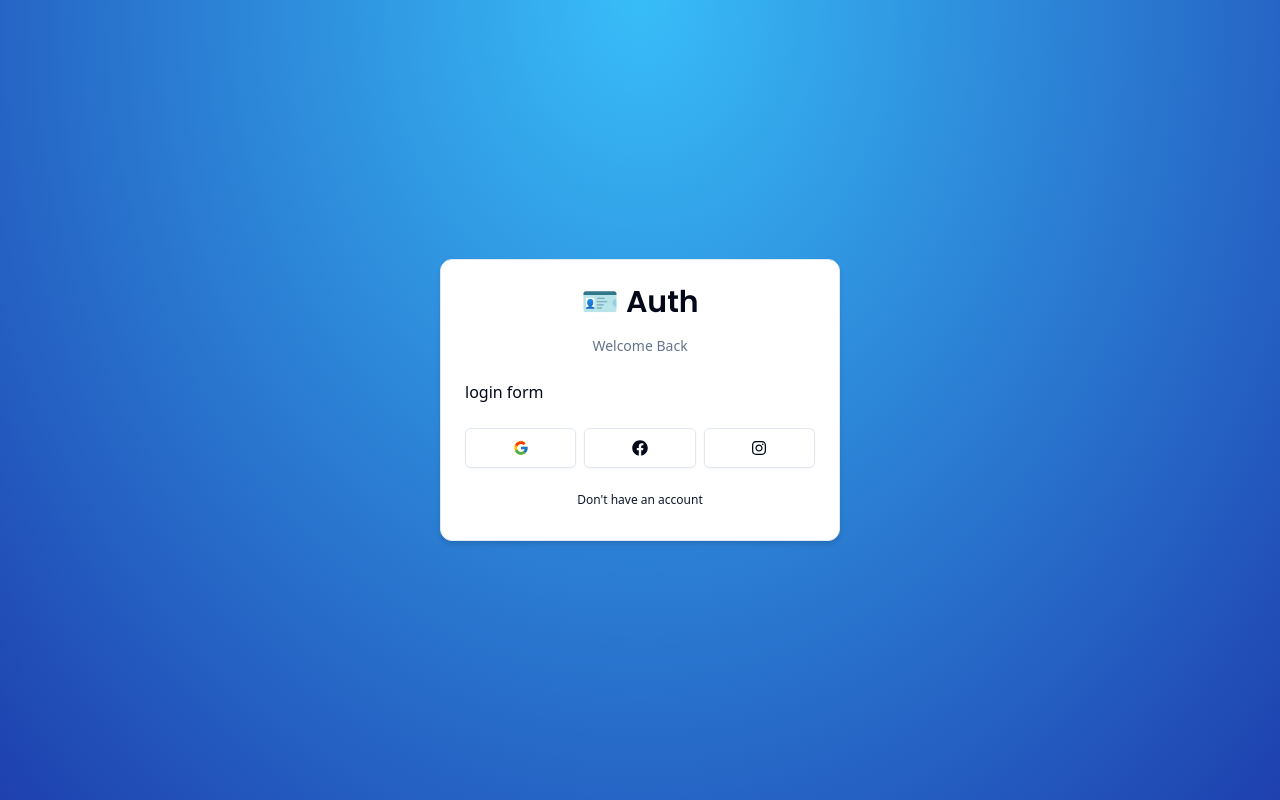
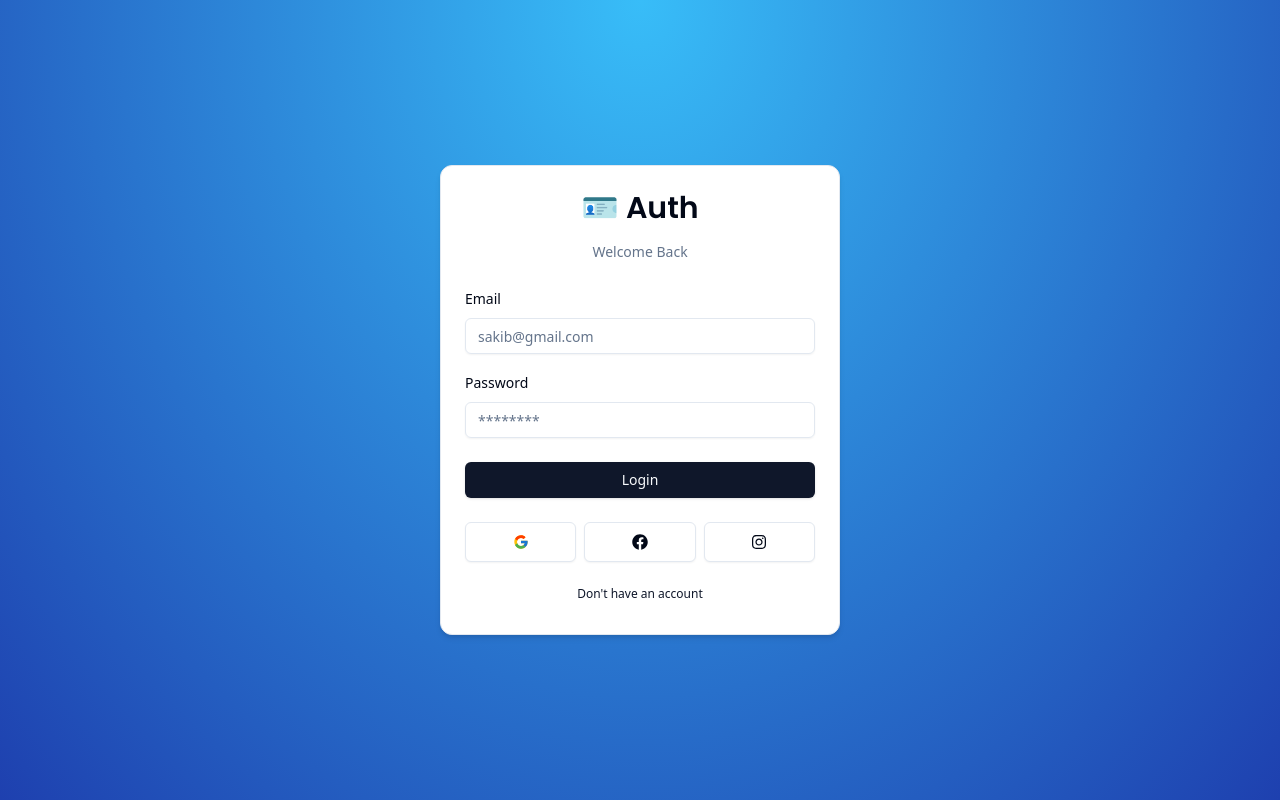
Before and after one commit to taut0logy/Serenite, a Next.js app in the folder support-group/: page /auth/login in a window 1280 px wide. Built offline with nearby package versions, Linux system fonts and the light colour scheme.

Commit message:
Login Form

```diff
--- a/support-group/components/auth/login-form.tsx
+++ b/support-group/components/auth/login-form.tsx
@@ -1,11 +1,97 @@
+'use client';
 import { CardWrapper } from './card-wrapper';
+import { useForm } from 'react-hook-form';
+import { zodResolver } from '@hookform/resolvers/zod';
+
+import * as z from "zod";
+import { LoginSchema } from '@/schemas';
+import { Input } from '@/components/ui/input';
+
+import { Button } from '@/components/ui/button';
+
+import { FormSuccess } from '@/components/form-success';
+
+import {
+  Form,
+  FormControl,
+  FormField,
+  FormItem,
+  FormLabel,
+  FormMessage,
+} from '@/components/ui/form';
+
+import { FormError } from '@/components/form-error';
 
 export const LoginForm = () => {
+
+  const form = useForm<z.infer<typeof LoginSchema>>({
+    resolver: zodResolver(LoginSchema),
+    defaultValues: {
+      email: '',
+      password: '',
+    },
+  });
+
+  const onSubmit = (values: z.infer<typeof LoginSchema>) => {
+    console.log(values);
+  }
+
   return (
     <CardWrapper
-    headerLabel='Welcome Back'
-    backButtonLabel="Don't have an account" backButtonHref='/auth/register'
-    showSocial>
-      login form
+      headerLabel='Welcome Back'
+      backButtonLabel="Don't have an account" backButtonHref='/auth/register'
+      showSocial>
+      <Form {...form}>
+        <form onSubmit={form.handleSubmit(onSubmit)}
+          className='space-y-6'>
+
+          <div className='space-y-4'>
+
+            <FormField control={form.control} name='email'
+              render={({ field }) =>
+              (
+                <FormItem>
+                  <FormLabel>Email</FormLabel>
+                  <FormControl>
+                    <Input {...field}
+                      placeholder='sakib@gmail.com'
+                      type='email'
+                    />
+                  </FormControl>
+                  <FormMessage />
+                </FormItem>
+              )}>
+
+            </FormField>
+
+            <FormField control={form.control} name='password'
+              render={({ field }) =>
+              (
+                <FormItem>
+                  <FormLabel>Password</FormLabel>
+                  <FormControl>
+                    <Input {...field}
+                      placeholder='********'
+                      type='password'
+                    />
+                  </FormControl>
+                  <FormMessage />
+                </FormItem>
+              )}>
+
+            </FormField>
+
+          </div>
+
+          <FormError message="" />
+          <FormSuccess message="" />
+
+          <Button type='submit'
+            className='w-full' >
+            Login
+          </Button>
+
+        </form>
+      </Form>
     </CardWrapper>);
 }
--- /dev/null
+++ b/support-group/components/form-error.tsx
@@ -0,0 +1,18 @@
+import { ExclamationTriangleIcon } from "@radix-ui/react-icons";
+
+interface FormErrorProps {
+  message?: string;
+};
+
+export const FormError = ({
+  message,
+}: FormErrorProps) => {
+  if (!message) return null;
+
+  return (
+    <div className="bg-destructive/15 p-3 rounded-md flex items-center gap-x-2 text-sm text-destructive">
+      <ExclamationTriangleIcon className="h-4 w-4" />
+      <p>{message}</p>
+    </div>
+  );
+};
--- /dev/null
+++ b/support-group/components/form-success.tsx
@@ -0,0 +1,18 @@
+import { CheckCircledIcon } from "@radix-ui/react-icons";
+
+interface FormSuccessProps {
+  message?: string;
+};
+
+export const FormSuccess = ({
+  message,
+}: FormSuccessProps) => {
+  if (!message) return null;
+
+  return (
+    <div className="bg-emerald-500/15 p-3 rounded-md flex items-center gap-x-2 text-sm text-emerald-500">
+      <CheckCircledIcon className="h-4 w-4" />
+      <p>{message}</p>
+    </div>
+  );
+};
--- /dev/null
+++ b/support-group/components/ui/form.tsx
@@ -0,0 +1,178 @@
+"use client"
+
+import * as React from "react"
+import * as LabelPrimitive from "@radix-ui/react-label"
+import { Slot } from "@radix-ui/react-slot"
+import {
+  Controller,
+  ControllerProps,
+  FieldPath,
+  FieldValues,
+  FormProvider,
+  useFormContext,
+} from "react-hook-form"
+
+import { cn } from "@/lib/utils"
+import { Label } from "@/components/ui/label"
+
+const Form = FormProvider
+
+type FormFieldContextValue<
+  TFieldValues extends FieldValues = FieldValues,
+  TName extends FieldPath<TFieldValues> = FieldPath<TFieldValues>
+> = {
+  name: TName
+}
+
+const FormFieldContext = React.createContext<FormFieldContextValue>(
+  {} as FormFieldContextValue
+)
+
+const FormField = <
+  TFieldValues extends FieldValues = FieldValues,
+  TName extends FieldPath<TFieldValues> = FieldPath<TFieldValues>
+>({
+  ...props
+}: ControllerProps<TFieldValues, TName>) => {
+  return (
+    <FormFieldContext.Provider value={{ name: props.name }}>
+      <Controller {...props} />
+    </FormFieldContext.Provider>
+  )
+}
+
+const useFormField = () => {
+  const fieldContext = React.useContext(FormFieldContext)
+  const itemContext = React.useContext(FormItemContext)
+  const { getFieldState, formState } = useFormContext()
+
+  const fieldState = getFieldState(fieldContext.name, formState)
+
+  if (!fieldContext) {
+    throw new Error("useFormField should be used within <FormField>")
+  }
+
+  const { id } = itemContext
+
+  return {
+    id,
+    name: fieldContext.name,
+    formItemId: `${id}-form-item`,
+    formDescriptionId: `${id}-form-item-description`,
+    formMessageId: `${id}-form-item-message`,
+    ...fieldState,
+  }
+}
+
+type FormItemContextValue = {
+  id: string
+}
+
+const FormItemContext = React.createContext<FormItemContextValue>(
+  {} as FormItemContextValue
+)
+
+const FormItem = React.forwardRef<
+  HTMLDivElement,
+  React.HTMLAttributes<HTMLDivElement>
+>(({ className, ...props }, ref) => {
+  const id = React.useId()
+
+  return (
+    <FormItemContext.Provider value={{ id }}>
+      <div ref={ref} className={cn("space-y-2", className)} {...props} />
+    </FormItemContext.Provider>
+  )
+})
+FormItem.displayName = "FormItem"
+
+const FormLabel = React.forwardRef<
+  React.ElementRef<typeof LabelPrimitive.Root>,
+  React.ComponentPropsWithoutRef<typeof LabelPrimitive.Root>
+>(({ className, ...props }, ref) => {
+  const { error, formItemId } = useFormField()
+
+  return (
+    <Label
+      ref={ref}
+      className={cn(error && "text-destructive", className)}
+      htmlFor={formItemId}
+      {...props}
+    />
+  )
+})
+FormLabel.displayName = "FormLabel"
+
+const FormControl = React.forwardRef<
+  React.ElementRef<typeof Slot>,
+  React.ComponentPropsWithoutRef<typeof Slot>
+>(({ ...props }, ref) => {
+  const { error, formItemId, formDescriptionId, formMessageId } = useFormField()
+
+  return (
+    <Slot
+      ref={ref}
+      id={formItemId}
+      aria-describedby={
+        !error
+          ? `${formDescriptionId}`
+          : `${formDescriptionId} ${formMessageId}`
+      }
+      aria-invalid={!!error}
+      {...props}
+    />
+  )
+})
+FormControl.displayName = "FormControl"
+
+const FormDescription = React.forwardRef<
+  HTMLParagraphElement,
+  React.HTMLAttributes<HTMLParagraphElement>
+>(({ className, ...props }, ref) => {
+  const { formDescriptionId } = useFormField()
+
+  return (
+    <p
+      ref={ref}
+      id={formDescriptionId}
+      className={cn("text-[0.8rem] text-muted-foreground", className)}
+      {...props}
+    />
+  )
+})
+FormDescription.displayName = "FormDescription"
+
+const FormMessage = React.forwardRef<
+  HTMLParagraphElement,
+  React.HTMLAttributes<HTMLParagraphElement>
+>(({ className, children, ...props }, ref) => {
+  const { error, formMessageId } = useFormField()
+  const body = error ? String(error?.message) : children
+
+  if (!body) {
+    return null
+  }
+
+  return (
+    <p
+      ref={ref}
+      id={formMessageId}
+      className={cn("text-[0.8rem] font-medium text-destructive", className)}
+      {...props}
+    >
+      {body}
+    </p>
+  )
+})
+FormMessage.displayName = "FormMessage"
+
+export {
+  useFormField,
+  Form,
+  FormItem,
+  FormLabel,
+  FormControl,
+  FormDescription,
+  FormMessage,
+  FormField,
+}
--- /dev/null
+++ b/support-group/components/ui/input.tsx
@@ -0,0 +1,22 @@
+import * as React from "react"
+
+import { cn } from "@/lib/utils"
+
+const Input = React.forwardRef<HTMLInputElement, React.ComponentProps<"input">>(
+  ({ className, type, ...props }, ref) => {
+    return (
+      <input
+        type={type}
+        className={cn(
+          "flex h-9 w-full rounded-md border border-input bg-transparent px-3 py-1 text-base shadow-sm transition-colors file:border-0 file:bg-transparent file:text-sm file:font-medium file:text-foreground placeholder:text-muted-foreground focus-visible:outline-none focus-visible:ring-1 focus-visible:ring-ring disabled:cursor-not-allowed disabled:opacity-50 md:text-sm",
+          className
+        )}
+        ref={ref}
+        {...props}
+      />
+    )
+  }
+)
+Input.displayName = "Input"
+
+export { Input }
--- /dev/null
+++ b/support-group/components/ui/label.tsx
@@ -0,0 +1,26 @@
+"use client"
+
+import * as React from "react"
+import * as LabelPrimitive from "@radix-ui/react-label"
+import { cva, type VariantProps } from "class-variance-authority"
+
+import { cn } from "@/lib/utils"
+
+const labelVariants = cva(
+  "text-sm font-medium leading-none peer-disabled:cursor-not-allowed peer-disabled:opacity-70"
+)
+
+const Label = React.forwardRef<
+  React.ElementRef<typeof LabelPrimitive.Root>,
+  React.ComponentPropsWithoutRef<typeof LabelPrimitive.Root> &
+    VariantProps<typeof labelVariants>
+>(({ className, ...props }, ref) => (
+  <LabelPrimitive.Root
+    ref={ref}
+    className={cn(labelVariants(), className)}
+    {...props}
+  />
+))
+Label.displayName = LabelPrimitive.Root.displayName
+
+export { Label }
--- /dev/null
+++ b/support-group/schemas/index.ts
@@ -0,0 +1,12 @@
+import * as z from "zod";
+
+export const LoginSchema = z.object({
+  email: z.string().email(
+    {
+      message: "Email is required",
+    }
+  ),
+  password: z.string().min(1,{
+    message: "Password is required",
+  }),
+});
```
Also changed, not shown: support-group/package.json (+6 -1 lines), 1 other file (tests, documents, lock files or other folders).
